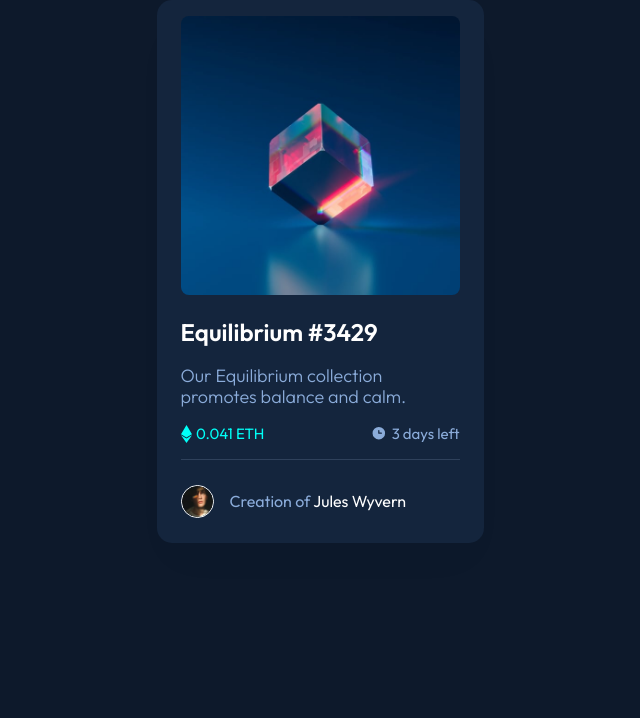
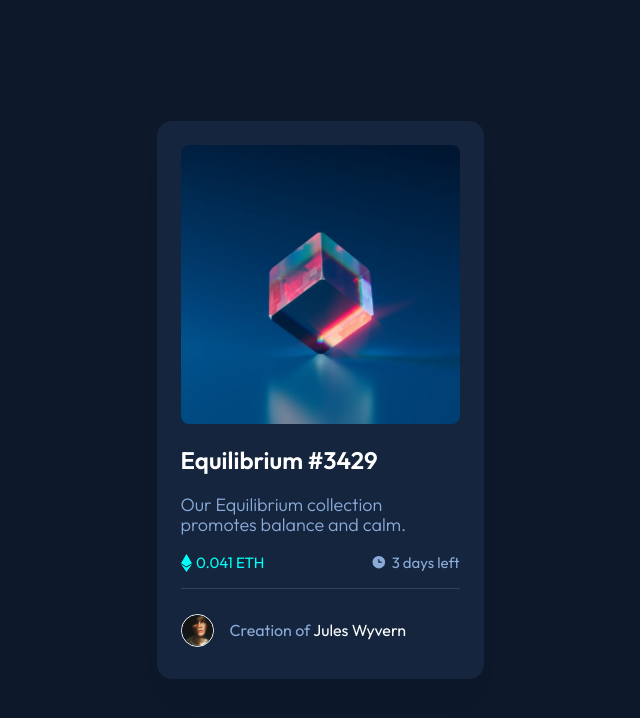
Before and after one commit to Stelkooo/nft-preview-card-component, a plain HTML site: page index.html in a window 1280 px wide. Shown: the whole page, without its empty margins (320-960 px from the left). Drawn offline with Linux system fonts and the light colour scheme.

Commit message:
card centering

```diff
--- a/styles/styles.css
+++ b/styles/styles.css
@@ -16,15 +16,14 @@ body {
     background-color: var(--dark-blue-main);
 }
 main {
-    height: 100%;
+    height: 100vh;
     display: flex;
     justify-content: center;
     align-items: center;
 }
 /* Component */
 .component {
-    width: 327px;
-    height: 543px;
+    max-width: 327px;
     padding: 1.5em;
     display: flex;
     flex-direction: column;
```
